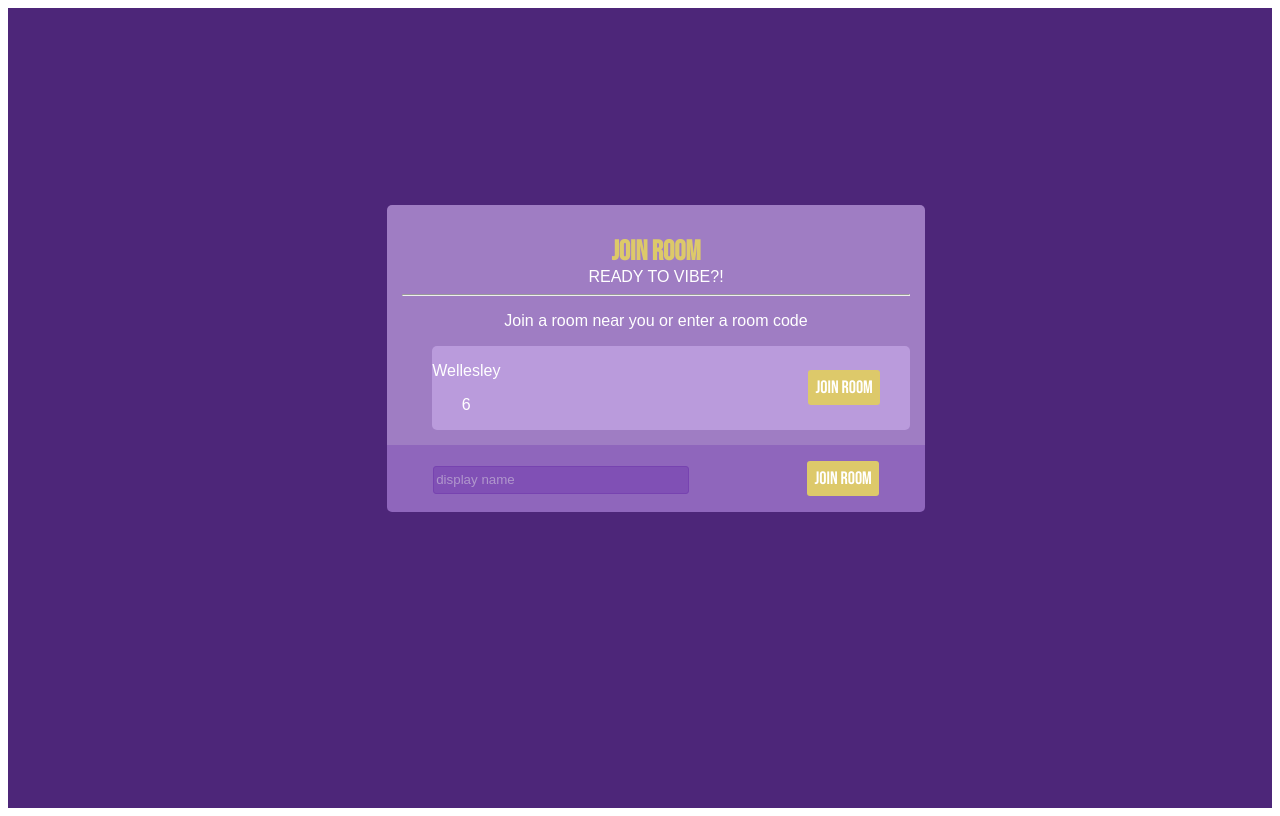
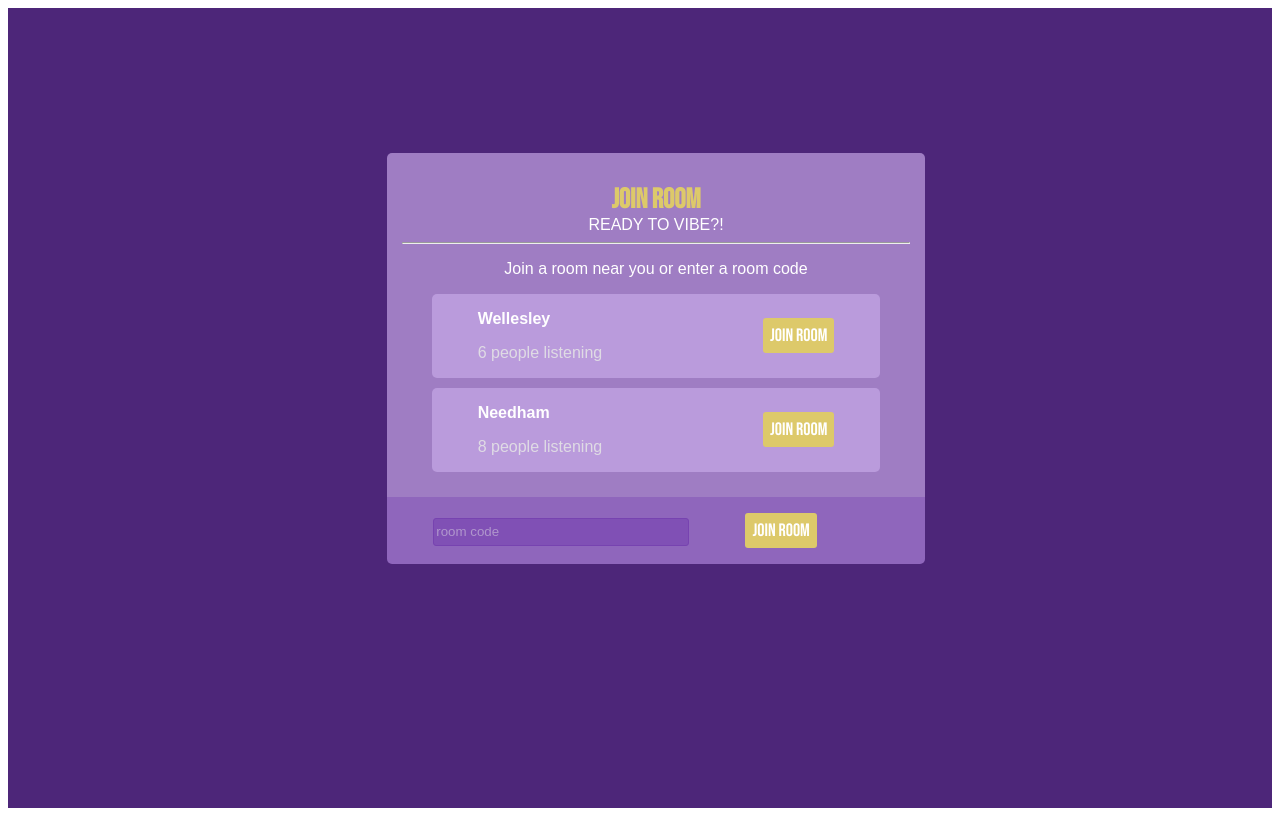
Before and after one commit to jenxguo/deejay, a React (Create React App) app in the folder client/: page /join in a window 1280 px wide. Built offline with nearby package versions, Linux system fonts and the light colour scheme; no server answers; a web font is replaced by a local one.

Commit message:
random room key

```diff
--- a/client/src/App.js
+++ b/client/src/App.js
@@ -36,8 +36,7 @@ class App extends Component {
         <Switch>
           <Route exact path="/">
             <div className="App">
-              <p className="App-intro">;{this.state.apiResponse}</p>
-              <h1>test</h1>
+              <Landing/>
             </div>
           </Route>
           <Route exact path="/options">
--- a/client/src/Create.js
+++ b/client/src/Create.js
@@ -10,7 +10,7 @@ class Create extends Component {
     super(props);
     //store user account info from text inputs
     this.state = {
-        roomcode: '00000',
+        myroomcode: 0,
         displayname: ''
     };
   }
@@ -18,6 +18,11 @@ class Create extends Component {
   //Event Change Handler Method for text inputs
   handleChange = event => {
     this.setState({ [event.target.name]: event.target.value, error: ''});
+  }
+
+  generateCode = (event) => {
+    this.handleChange(event);
+    this.setState({ myroomcode: Math.floor(10000 + Math.random() * 89999) });
   }
 
   render() {
@@ -34,17 +39,16 @@ class Create extends Component {
           <div className = "bottom">
             <input
               name = "displayname"
-              onChange = {this.handleChange}
+              onChange = {this.generateCode}
               className = "input"
               type = "text"
               placeholder = "display name"
               value = {this.state.name}
             />
-            <Link className = "button button-right" to = {`room/${this.state.roomcode}`}>Join Room</Link>
+            <Link className = "button button-right" onClick = {this.generateCode} to = {`room/${this.state.myroomcode}`}>Join Room</Link>
+
           </div>
         </div>
-        {/* <hr/> */}
-        {/* <Link to = "/">go to home</Link> */}
     </div>
     )
   }
--- a/client/src/Join.js
+++ b/client/src/Join.js
@@ -32,6 +32,7 @@ class Join extends Component {
             <hr></hr>
             <p>Join a room near you or enter a room code</p>
             <RoomNearYou location = "Wellesley" people = "6"/>
+            <RoomNearYou location = "Needham" people = "8"/>
           </div>
           <div className = "bottom">
             <input
@@ -39,10 +40,10 @@ class Join extends Component {
               onChange = {this.handleChange}
               className = "input"
               type = "text"
-              placeholder = "display name"
+              placeholder = "room code"
               value = {this.state.name}
             />
-            <Link className = "button button-right" to = "/create">Join Room</Link>
+            <Link className = "button button-very-right" to = "/create">Join Room</Link>
           </div>
         </div>
         {/* <hr/> */}
--- a/client/src/Landing.css
+++ b/client/src/Landing.css
@@ -107,17 +107,30 @@ p {
     display: flex;
     flex-direction: row;
     flex-wrap: nowrap;
-    justify-content: space-between;
+    justify-content: space-around;
     align-items: center;
-    margin-left: 30px;
-    padding: 0px;
+    margin: 0px 30px 10px 30px;
     border-radius: 5px;
 }
 
-.right {
-
+.emphasize-me-too {
+    font-weight: bold;
 }
 
-.left {
+.right {
+    text-align: left;
+}
 
+.button-sorta-right {
+    margin-left: 70px;
 }
+
+.button-very-right {
+    position: relative;
+    float: right;
+    margin-right: 92px;
+}
+
+.grayed-out {
+    color: #DFDBE4;
+}
--- a/client/src/RoomNearYou.js
+++ b/client/src/RoomNearYou.js
@@ -17,11 +17,11 @@ class RoomNearYou extends Component {
     return(
       <div className = "onerow">
         <div className = "right">
-          <p>{this.props.location}</p>
-          <p>{this.props.people}</p>
+          <p className = "emphasize-me-too">{this.props.location}</p>
+          <p className = "grayed-out">{this.props.people} people listening</p>
         </div>
         <div className = "left">
-          <Link className = "button button-right" to = "/create">Join Room</Link>
+          <Link className = "button button-sorta-right" to = "/create">Join Room</Link>
         </div>
 
       </div>
```
Also changed, not shown: client/package.json (+6 -1 lines), 1 other file (tests, documents, lock files or other folders).
